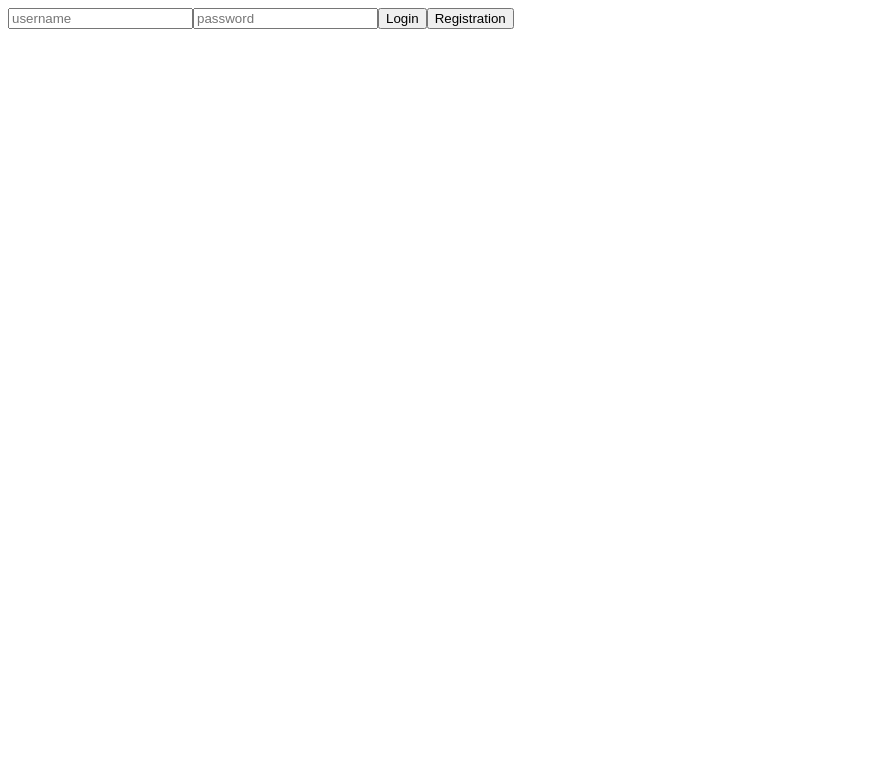
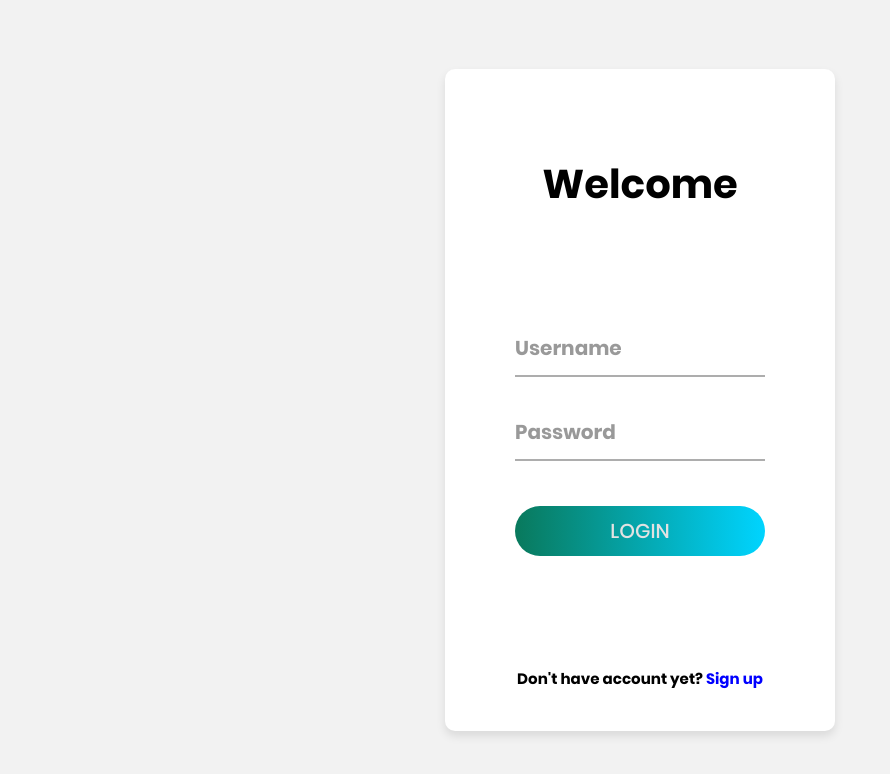
Before and after one commit to MikhailB10100/chat-fullstack-app, a React app in the folder client/: page / in a window 1280 px wide. Shown: the whole page, without its empty margins (0-890 px from the left). Built offline with nearby package versions, Linux system fonts and the light colour scheme; no server answers.

Commit message:
create functional UI for Authorization form (#2)
Did a lot of things through one change.

```diff
--- a/client/src/components/App.js
+++ b/client/src/components/App.js
@@ -1,4 +1,4 @@
-import React, { useContext, useEffect } from 'react'
+import React, { useState, useContext, useEffect } from 'react'
 import LoginForm from './LoginForm'
 import Chat from './Chat'
 import { Context } from '../index'
@@ -12,26 +12,28 @@ const App = () => {
     }
   }, [])
 
+  let body = ''
+
   if (store.isLoading) {
-    return <div>Loading...</div>
+    body = <div>Loading...</div>
   }
 
   if (!store.isAuth) {
-    return (
-      <div>
-        <LoginForm />
-      </div>
-    )
+    body = <LoginForm />
+
   } else {
     store.getMessages()
+    body = (
+    <>
+      <h1>{store.isAuth ? `Your username: ${store.user.username}` : 'Unauthorized'}</h1>
+      <button onClick={() => store.logout()}>Logout</button>
+      <Chat />
+    </>
+    )
   }
 
   return (
-    <div>
-      <h1>{store.isAuth ? `Your username: ${store.user.username}` : 'Unauthorized'}</h1>
-      <button onClick={() => store.logout()}>Logout</button>
-      <Chat />
-    </div>
+    <div className="content">{body}</div>
   )
 }
 
--- a/client/src/components/Chat.js
+++ b/client/src/components/Chat.js
@@ -8,10 +8,11 @@ const Chat = () => {
   const {store} = useContext(Context)
   const username = store.user.username
 
+
   const ch = () => {
     const res = store.chat.map((item, index) => {
-      let date = new Date(item.date).toTimeString()
-      let nick = <b>{item.username}:</b>
+      const date = new Date(item.date).toTimeString()
+      const nick = <b>{item.username}:</b>
       return <p key={index}>{`${date.slice(0, 8)} ` }{nick}{` ${item.message}`}</p>
     })
     return res
@@ -25,15 +26,17 @@ const Chat = () => {
   }
 
   return (
-    <div>
-      <div>{ch()}</div>
+    <div className="content-chat">
+      <div className="content-chat-communication_area">{ch()}</div>
       <input
         onChange={e => setMessage(e.target.value)}
+        className="content-chat-message_input"
         value={message}
         type='text'
         onKeyDown={e => {if (e.key === 'Enter') handleSubmit()}}
+        autoFocus
       />
-      <button onClick={handleSubmit}>send</button>
+      <button className="content-chat-send_button"onClick={handleSubmit}>Send</button>
     </div>
   )
 }
--- a/client/src/components/LoginForm.js
+++ b/client/src/components/LoginForm.js
@@ -1,27 +1,86 @@
 import React, {useState, useContext} from 'react'
 import { Context } from '../index'
 import { observer } from "mobx-react-lite";
+import { makeAutoObservable } from 'mobx'
 
 const LoginForm = () => {
   const [username, setUsername] = useState('')
   const [password, setPassword] = useState('')
+  const [form, setForm] = useState('login')
   const {store} = useContext(Context)
+
+  const handleAuth = () => form == 'login' ? store.login(username, password) : store.registration(username, password)
+
+  const createInput = (value, fn, field, type='text') => {
+    const [style, setStyle] = useState()
+    return (
+      <div className="content-authorization_form-input">
+        <input
+          onChange={e => {fn(e.target.value)}}
+          onBlur={() => {
+            if (!value) setStyle({top: '0px', fontSize: '20px'})
+          }}
+          onFocus={() => setStyle({top: '-20px', fontSize: '15px'})}
+          className="authorization_form-input login"
+          value={value}
+          type={type}
+          onKeyDown={e => {if (e.key === 'Enter') handleAuth()}}
+        />
+        <span className="content-authorization_form-input_focus" data-placeholder="Username" style={style}>{field}</span>
+      </div>
+    )
+  }
+
+  const changeForm = (btnName, nForm, text1, text2) => {
   return (
-    <div>
-      <input
-        onChange={e => setUsername(e.target.value)}
-        value={username}
-        type='text'
-        placeholder='username'
-      />
-      <input
-        onChange={e => setPassword(e.target.value)}
-        value={password}
-        type='password'
-        placeholder='password'
-      />
-      <button onClick={() => store.login(username, password)}>Login</button>
-      <button onClick={() => store.registration(username, password)}>Registration</button>
+      <>
+        <div className="content-authorization_form-button">
+        <button className={"authorization_form-button "} onClick={handleAuth}>{btnName}</button>
+        </div>
+        <span className="content-authorization_form-footer">
+          {`${text1} `}
+          <span
+            onClick={() => {
+              setForm(nForm)
+              setUsername('')
+              setPassword('')
+            }}
+            style={{cursor: 'pointer', color: 'blue'}}
+            onMouseDown={(e) => e.preventDefault()}
+          >
+            {text2}
+          </span>
+        </span>
+      </>
+    )
+  }
+
+  const formChanger = (form) => {
+    if (form == 'login') {
+      return changeForm(
+        'Login',
+        'registration',
+        `Don't have account yet?`,
+        'Sign up'
+      )
+    } else {
+      return changeForm(
+        'Registration',
+        'login',
+        `Already have account?`,
+        'Sign in'
+      )
+    }
+  }
+
+  return (
+    <div className="wrap">
+      <div className="content-authorization_form">
+        <span className="content-authorization_form-welcome">Welcome</span>
+        {createInput(username, setUsername, 'Username')}
+        {createInput(password, setPassword, 'Password', 'password')}
+        {formChanger(form)}
+      </div>
     </div>
   )
 }
--- a/client/src/index.html
+++ b/client/src/index.html
@@ -3,11 +3,12 @@
 <head>
   <meta charset="UTF-8">
   <link rel="shortcut icon" href="favicon.ico">
+  <meta name="viewport" content="width=device-width, initial-scale=1">
   <title>Template</title>
 </head>
 <body>
 
-  <div id="app"></div>
+  <div id="app" class="app"></div>
 
 </body>
 </html>
--- /dev/null
+++ b/client/src/scss/authorization_form.scss
@@ -0,0 +1,79 @@
+.wrap {
+  background: #fff;
+  width: 390px;
+  padding: 80px 55px 30px;
+  box-shadow: 0 5px 10px rgba(0, 0, 0, 0.1);
+  border-radius: 10px;
+}
+
+.content-authorization_form {
+  width: 100%;
+  display: flex;
+  flex-direction: column;
+  align-items: center;
+  padding: 15px;
+  font-family: Poppins-Bold;
+}
+
+.content-authorization_form-welcome {
+  font-family: Poppins-Bold;
+  font-size: 40px;
+  padding-bottom: 134px;
+  display: block;
+}
+
+
+.content-authorization_form-input {
+  width: 100%;
+  position: relative;
+  border-bottom: 2px solid #adadad;
+  margin-bottom: 45px;
+  font-size: 20px;
+  color: #999;
+}
+
+
+.authorization_form-input {
+  display: block;
+  width: 100%;
+  height: 37px;
+  font-size: 20px;
+}
+
+.input100:focus+.focus-input100::after{top:-20px;font-size:15px}
+
+
+.content-authorization_form-input_focus {
+  position: absolute;
+  display: block;
+  width: 100%;
+  height: 100%;
+  top: 0;
+  left: 0;
+  pointer-events: none;
+}
+
+
+.content-authorization_form-button {
+  width: 100%;
+  height: 50px;
+}
+
+.authorization_form-button {
+  width: 100%;
+  height: 100%;
+  font-size: 20px;
+  font-family: Poppins-Medium;
+  background: rgb(2,0,36);
+  background: linear-gradient(90deg, rgba(2,0,36,1) 0%, rgba(9,121,92,1) 0%, rgba(0,212,255,1) 100%);
+  border-radius: 45px;
+  text-transform: uppercase;
+  color: rgb(226, 226, 226);
+}
+
+.content-authorization_form-footer {
+  padding-top: 115px;
+  font-size: 15px;
+}
+
+@media (max-width: 576px) {}
--- /dev/null
+++ b/client/src/scss/content.scss
@@ -0,0 +1,9 @@
+.content {
+  width: 100%;
+  min-height: 100vh;
+  display: flex;
+  flex-wrap: wrap;
+  align-items: center;
+  justify-content: center;
+  background: #f2f2f2;
+}
--- /dev/null
+++ b/client/src/scss/fonts.scss
@@ -0,0 +1,20 @@
+@font-face {
+  font-family: 'Poppins-Regular';
+  src: url('@assets/fonts/Poppins-Regular/Poppins-Regular.ttf');
+  font-weight: normal;
+  font-style: normal;
+}
+
+@font-face {
+  font-family: 'Poppins-Bold';
+  src: url('@assets/fonts/Poppins-Bold/Poppins-Bold.ttf');
+  font-weight: normal;
+  font-style: normal;
+}
+
+@font-face {
+  font-family: 'Poppins-Medium';
+  src: url('@assets/fonts/Poppins-Medium/Poppins-Medium.ttf');
+  font-weight: normal;
+  font-style: normal;
+}
--- a/client/src/scss/index.scss
+++ b/client/src/scss/index.scss
@@ -0,0 +1,11 @@
+@import "authorization_form";
+@import "content";
+
+@import "fonts";
+@import "nullifier";
+
+.app {
+  width: 100%;
+  height: 100%;
+  margin: 0 auto;
+}
--- /dev/null
+++ b/client/src/scss/nullifier.scss
@@ -0,0 +1,79 @@
+* {
+  padding: 0;
+  margin: 0;
+  border: 0;
+}
+*,
+*:before,
+*:after {
+  -moz-box-sizing: border-box;
+  -webkit-box-sizing: border-box;
+  box-sizing: border-box;
+}
+:focus,
+:active {
+  outline: none;
+}
+a:focus,
+a:active {
+  outline: none;
+}
+
+nav,
+footer,
+header,
+aside {
+  display: block;
+}
+
+html,
+body {
+  height: 100%;
+  width: 100%;
+  font-size: 100%;
+  line-height: 1;
+  font-size: 14px;
+  -ms-text-size-adjust: 100%;
+  -moz-text-size-adjust: 100%;
+  -webkit-text-size-adjust: 100%;
+  font-family: Poppins-Regular,sans-serif;
+}
+input,
+button,
+textarea {
+  font-family: inherit;
+}
+
+input::-ms-clear {
+  display: none;
+}
+button {
+  cursor: pointer;
+}
+button::-moz-focus-inner {
+  padding: 0;
+  border: 0;
+}
+a,
+a:visited {
+  text-decoration: none;
+}
+a:hover {
+  text-decoration: none;
+}
+ul li {
+  list-style: none;
+}
+img {
+  vertical-align: top;
+}
+
+h1,
+h2,
+h3,
+h4,
+h5,
+h6 {
+  font-size: inherit;
+  font-weight: 400;
+}
--- a/client/webpack.config.js
+++ b/client/webpack.config.js
@@ -36,7 +36,8 @@ module.exports = {
     extensions: ['.js'],
     alias: {
       '@': path.resolve(__dirname, 'src'),
-      '@components': path.resolve(__dirname, 'src/components')
+      '@components': path.resolve(__dirname, 'src/components'),
+      '@assets': path.resolve(__dirname, 'src/assets')
     }
   },
   devtool: isDev ? 'source-map' : false,
@@ -80,7 +81,11 @@ module.exports = {
         test: /\.m?js$/,
         exclude: /node_modules/,
         use: jsLoaders()
-      }
+      },
+      {
+        test: /\.(woff|woff2|eot|ttf|otf)$/i,
+        type: 'asset/resource',
+      },
     ],
   },
 };
--- a/server/router/index.js
+++ b/server/router/index.js
@@ -5,7 +5,7 @@ const {body} = require('express-validator')
 const authMiddleware = require('../middlewares/auth-middleware')
 
 router.post('/registration',
-  body('username').isLength({min: 2, max: 16}),
+  body('username').isLength({min: 5, max: 20}).not().isNumeric({no_symbols: true}),
   body('password').isLength({min: 3, max: 32}),
   userController.registration
 )
--- a/server/service/user-service.js
+++ b/server/service/user-service.js
@@ -12,7 +12,7 @@ class UserService {
       throw ApiError.BadRequest(`Username '${username}' is already taken.`)
     }
     const hashPassword = await bcrypt.hash(password, 3)
-    const user = await UserModel.create({username, password: hashPassword})
+    const user = await UserModel.create({username: username.trim(), password: hashPassword})
 
     const userDto = new UserDto(user)
     const tokens = tokenService.generateTokens({...userDto})
```
Also changed, not shown: client/src/assets/fonts/Poppins-Bold/Poppins-Bold.ttf (added), client/src/assets/fonts/Poppins-Medium/Poppins-Medium.ttf (added), client/src/assets/fonts/Poppins-Regular/Poppins-Regular.ttf (added).
